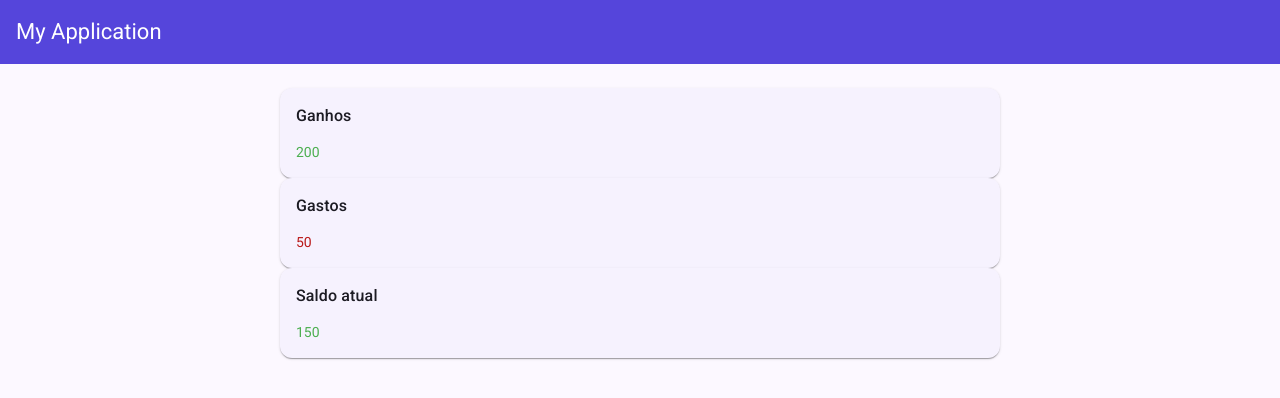
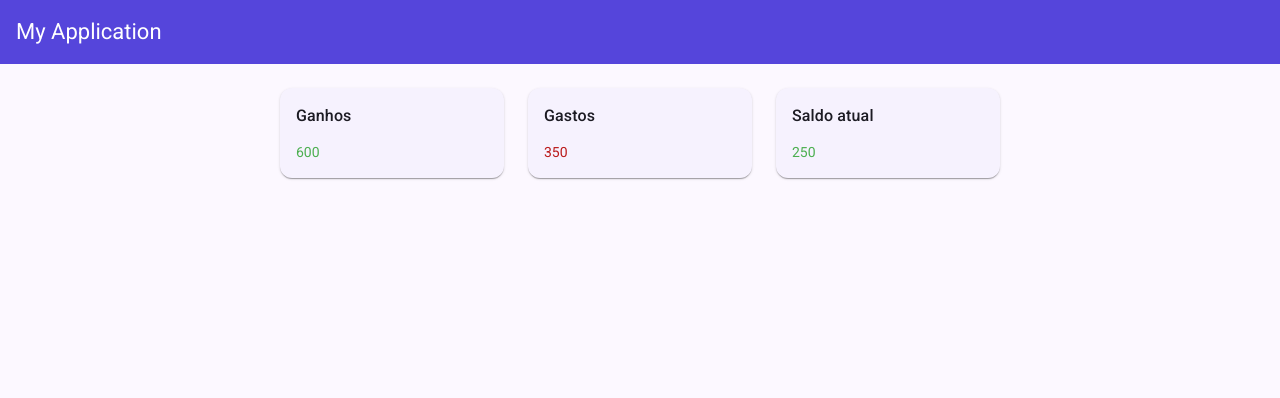
Before and after one commit to victorduarte31/study-angular20, an Angular app: page / in a window 1280 px wide. Shown: the top 398 px of the page. Built offline with nearby package versions, Linux system fonts and the light colour scheme.

Commit message:
Adiciona componente Balance para calcular e exibir ganhos, gastos e saldo atual dinamicamente, além de ajustar estrutura do módulo Home.

```diff
--- /dev/null
+++ b/src/app/features/home/components/balance/balance.html
@@ -0,0 +1,20 @@
+<app-balance-card
+  class="card"
+  [label]="'Ganhos'"
+  [type]="'income'"
+  [value]="totalIncomes()"
+></app-balance-card>
+
+<app-balance-card
+  class="card"
+  [label]="'Gastos'"
+  [type]="'outcome'"
+  [value]="totalOutcomes()"
+></app-balance-card>
+
+<app-balance-card
+  class="card"
+  [label]="'Saldo atual'"
+  [type]="'balance'"
+  [value]="balance()"
+></app-balance-card>
--- /dev/null
+++ b/src/app/features/home/components/balance/balance.scss
@@ -0,0 +1,8 @@
+:host {
+  display: flex;
+  gap: 24px;
+
+  .card {
+    flex: 1;
+  }
+}
--- /dev/null
+++ b/src/app/features/home/components/balance/balance.ts
@@ -0,0 +1,32 @@
+import {Component, computed, input} from '@angular/core';
+import {BalanceCard} from "./components/balance-card/balance-card";
+
+@Component({
+  selector: 'app-balance',
+  imports: [
+    BalanceCard
+  ],
+  templateUrl: './balance.html',
+  styleUrl: './balance.scss'
+})
+export class Balance {
+
+  transactions = input.required<{ value: number, type: string }[]>();
+
+  totalIncomes = computed(() => {
+    return this.transactions()
+      .filter(item => item.type === 'income')
+      .reduce((total, item) => total + item.value, 0);
+  })
+
+  totalOutcomes = computed(() => {
+    return this.transactions()
+      .filter(item => item.type === 'outcome')
+      .reduce((total, item) => total + item.value, 0);
+  })
+
+  balance = computed(() => {
+    return this.totalIncomes() - this.totalOutcomes();
+
+  })
+}
--- a/src/app/features/home/home.html
+++ b/src/app/features/home/home.html
@@ -1,17 +1 @@
-<app-balance-card
-  [label]="'Ganhos'"
-  [type]="'income'"
-  [value]="200"
-></app-balance-card>
-
-<app-balance-card
-  [label]="'Gastos'"
-  [type]="'outcome'"
-  [value]="50"
-></app-balance-card>
-
-<app-balance-card
-  [label]="'Saldo atual'"
-  [type]="'balance'"
-  [value]="150"
-></app-balance-card>
+<app-balance [transactions]="transaction()"></app-balance>
--- a/src/app/features/home/home.ts
+++ b/src/app/features/home/home.ts
@@ -1,14 +1,21 @@
-import { Component } from '@angular/core';
-import {BalanceCard} from './components/balance-card/balance-card';
+import {Component, signal} from '@angular/core';
+import {Balance} from './components/balance/balance';
 
 @Component({
   selector: 'app-home',
   imports: [
-    BalanceCard
+    Balance
   ],
   templateUrl: './home.html',
   styleUrl: './home.scss'
 })
 export class Home {
 
+  transaction = signal([
+    {value: 500, type: 'income'},
+    {value: 150, type: 'outcome'},
+    {value: 200, type: 'outcome'},
+    {value: 100, type: 'income'},
+  ]);
+
 }
```
Also changed, not shown: src/app/features/home/components/balance/components/balance-card/balance-card.html (renamed from src/app/features/home/components/balance-card/balance-card.html), src/app/features/home/components/balance/components/balance-card/balance-card.scss (renamed from src/app/features/home/components/balance-card/balance-card.scss), src/app/features/home/components/balance/components/balance-card/balance-card.ts (renamed from src/app/features/home/components/balance-card/balance-card.ts).
